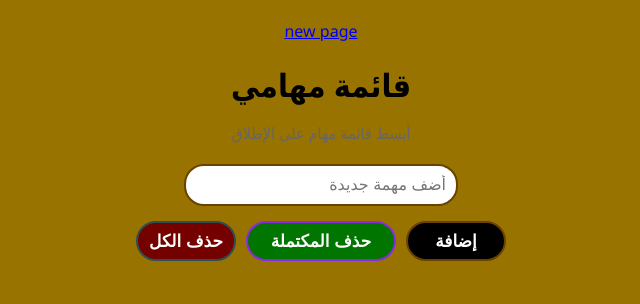
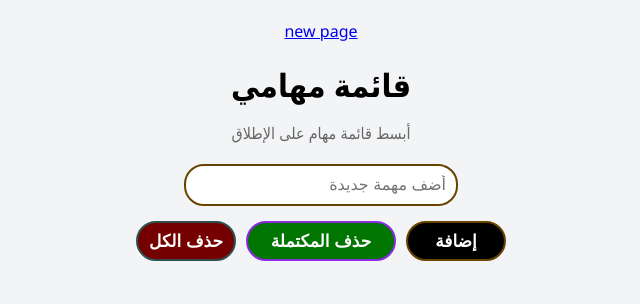
Before and after one commit to haithem7zip/todolist-website, a plain HTML site: page index.html in a window 1280 px wide. Shown: the whole page, without its empty margins (319-959 px from the left). Drawn offline with Linux system fonts and the light colour scheme.

Commit message:
index.html

```diff
--- a/index.html
+++ b/index.html
@@ -23,7 +23,7 @@
 
     body {
       font-family: 'Segoe UI', Tahoma, Geneva, Verdana, sans-serif;
-      background-color: #997300;
+      background-color: #F3F4F6;
       color: rgb(0, 0, 0);
       max-width: 800px;
       margin: 0 auto;
```
